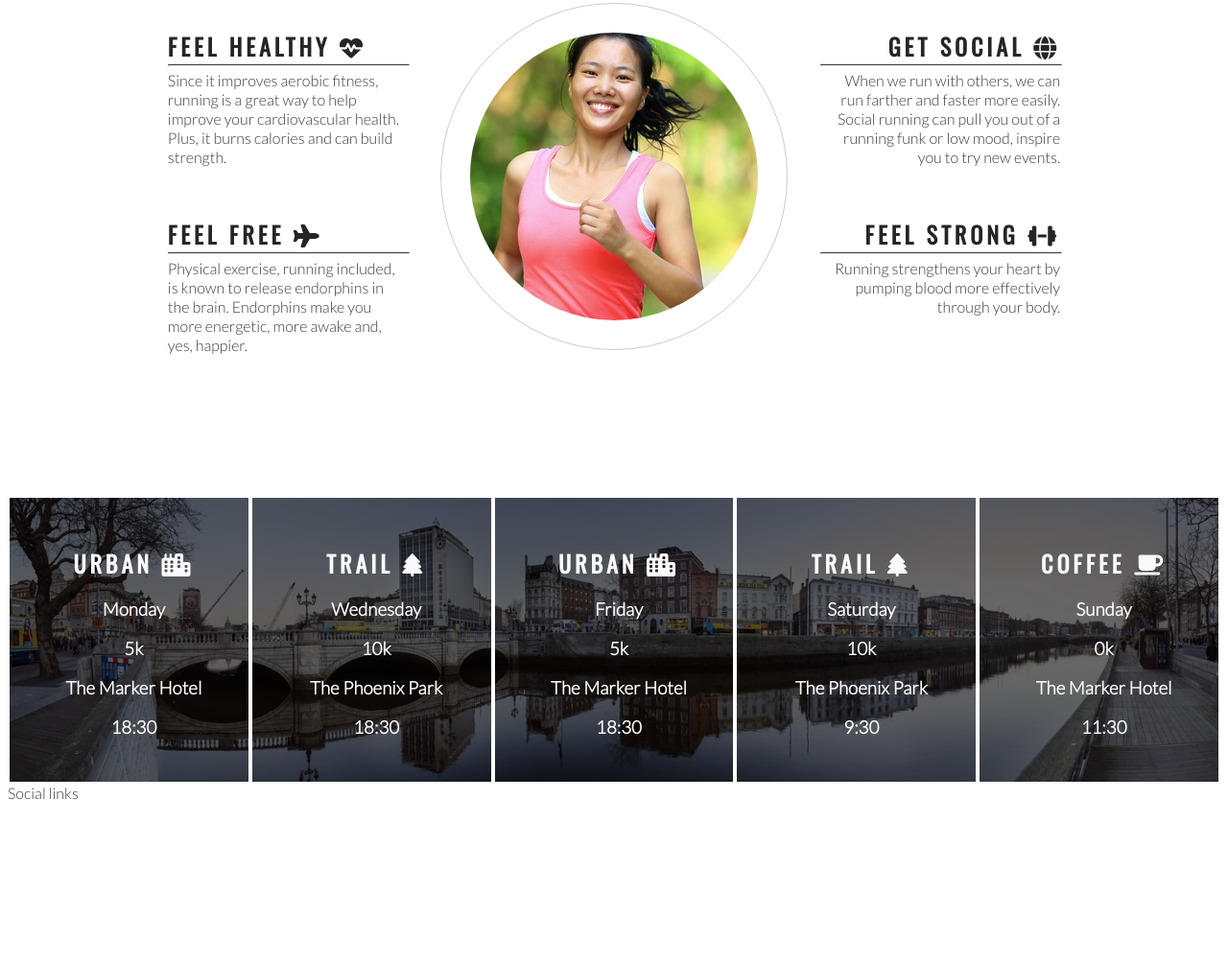
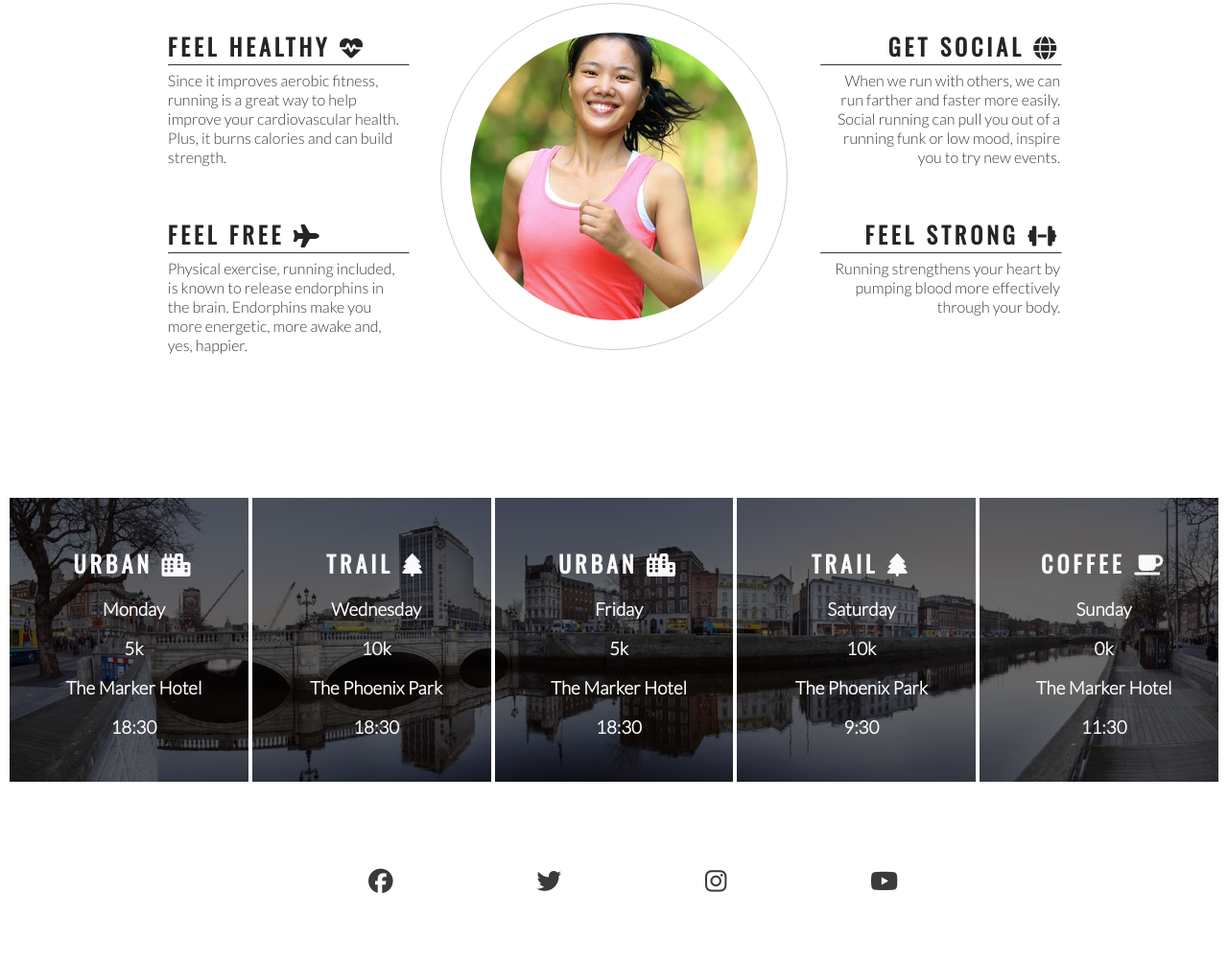
Before and after one commit to BernardLerring/LoveRunning, a plain HTML site: page index.html in a window 1280 px wide. Shown: the part 856-1861 px from the top of the page at 96% size. Before the commit the page ends 1700 px from the top, so only its background shows below. Drawn offline with nearby package versions, Linux system fonts and the light colour scheme.

Commit message:
add social networks and icons

```diff
--- a/assets/css/style.css
+++ b/assets/css/style.css
@@ -200,3 +200,23 @@ hr {
 #times h2 {
     color: #fafafa
 }
+
+.social-networks {
+    list-style-type: none;
+    text-align: center;
+}
+
+.social-networks > li {
+    display: inline;
+}
+
+.social-networks i {
+    font-size: 160%;
+    margin: 1%;
+    padding: 5%;
+    color: #3a3a3a;
+}
+
+footer {
+    height: 150px;
+}
--- a/index.html
+++ b/index.html
@@ -109,7 +109,22 @@
             <h3>11:30</h3>
         </div>
     </section>
-    <footer>Social links</footer>
+    <footer>
+        <ul class="social-networks">
+            <li>
+                <a href="https://www.facebook.com/" target="_blank" rel="noopener" aria-label="Visit our Facebook page (opens in a new tab)"><i class="fab fa-facebook"></i></a>
+            </li>
+            <li>
+                <a href="https://www.twitter.com" target="_blank" rel="noopener" aria-label="Visit our Twitter page (opens in a new tab)"><i class="fab fa-twitter"></i></a>
+            </li>
+            <li>
+                <a href="https://www.instagram.com/" target="_blank" rel="noopener" aria-label="Visit our Instagram page (opens in a new tab)"><i class="fab fa-instagram"></i></a>
+            </li>
+            <li>
+                <a href="https://www.youtube.com/" target="_blank" rel="noopener" aria-label="Visit our Youtube page (opens in a new tab)"><i class="fab fa-youtube"></i></a>
+            </li>
+        </ul>
+    </footer>
     <script src="https://kit.fontawesome.com/a282a6e1ac.js" crossorigin="anonymous"></script>
 </body>
 
```
